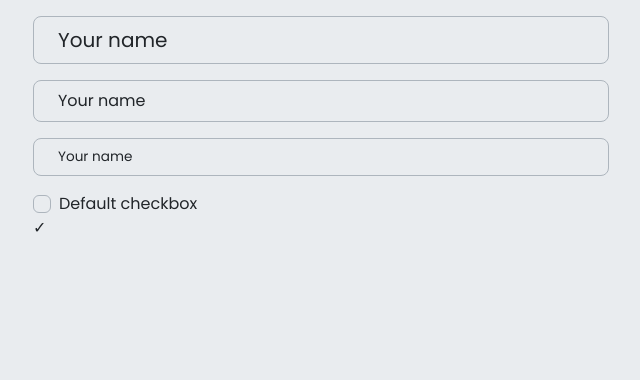
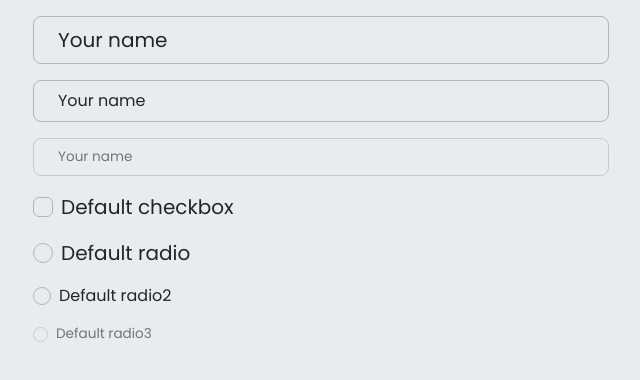
Before and after one commit to DimaProhorenko/Elegance, a website: page dist/index.html in a window 1280 px wide. Shown: the whole page, without its empty margins (31-671 px from the left). Drawn offline with Linux system fonts and the light colour scheme.

Commit message:
radio and checkbox + sizing classes

```diff
--- a/scss/_form.scss
+++ b/scss/_form.scss
@@ -1,3 +1,4 @@
-@use './mixins/form/form__group';
+@use './mixins/form/form-group';
+@use './mixins/form/form-label';
 @use './mixins/form/form-control';
-@use './mixins/form/form_check';
+@use './mixins/form/form-check';
--- a/scss/_vars.scss
+++ b/scss/_vars.scss
@@ -240,3 +240,15 @@ $form-check-checked-bg: var(--#{$prefix}primary);
 $form-check-mark-color: $light;
 $form-check-shadow: $form-control-shadow;
 $form-check-focus-shadow: $form-control-focus-shadow;
+
+$form-check-radio-border-radius: 50%;
+$form-check-radio-bg: var(--#{$prefix}body-bg);
+
+// Sizing
+$form-check-width-sm: f.toRem(15);
+$form-check-height-sm: f.toRem(15);
+$form-check-label-fs-sm: .85rem;
+
+$form-check-width-lg: f.toRem(20);
+$form-check-height-lg: f.toRem(20);
+$form-check-label-fs-lg: 1.25rem;
--- /dev/null
+++ b/scss/mixins/form/_form-check.scss
@@ -0,0 +1,96 @@
+@use '../../vars' as v;
+
+.form__check {
+    display: flex;
+    align-items: center;
+    gap: .5em;
+
+
+    &-input {
+        -webkit-appearance: none;
+        appearance: none;
+        display: inline-block;
+        width: v.$form-check-width;
+        height: v.$form-check-height;
+        position: relative;
+
+
+        background-color: v.$form-check-bg;
+
+        border: v.$form-check-border;
+        border-radius: v.$form-check-border-radius;
+
+        box-shadow: v.$form-check-shadow;
+        transition: box-shadow v.$transition-duration v.$transition-easing;
+
+        &:disabled,
+        &:disabled + label {
+            opacity: .6;
+            pointer-events: none;
+        }
+
+        &[type='radio'] {
+            border-radius: v.$form-check-radio-border-radius;
+        }
+
+        &:focus {
+            box-shadow: v.$form-check-focus-shadow;
+        }
+
+        &::before {
+            content: '';
+            width: 60%;
+            height: 60%;
+            position: absolute;
+            top: 50%;
+            left: 50%;
+            translate: -50% -50%;
+            scale: 0;
+            z-index: 1;
+        }
+
+        &[type='checkbox']::before {
+
+            background-color: v.$form-check-mark-color;
+            transform-origin: bottom left;
+            clip-path: polygon(14% 44%, 0 65%, 50% 100%, 100% 16%, 80% 0%, 43% 62%);
+
+
+        }
+
+        &[type='radio']::before {
+            border-radius: v.$form-check-radio-border-radius;
+            background-color: v.$form-check-radio-bg;
+        }
+
+        &:checked {
+            background-color: v.$form-check-checked-bg;
+
+            &::before {
+                scale: 1;
+            }
+        }
+    }
+
+    // Sizing
+    &--sm {
+        & > input {
+            width: v.$form-check-width-sm;
+            height: v.$form-check-height-sm;
+        }
+
+        & > label {
+            font-size: v.$form-check-label-fs-sm;
+        }
+    }
+    &--lg {
+        & > input {
+            width: v.$form-check-width-lg;
+            height: v.$form-check-height-lg;
+        }
+
+        & > label {
+            font-size: v.$form-check-label-fs-lg;
+        }
+    }
+}
--- a/scss/mixins/form/_form-control.scss
+++ b/scss/mixins/form/_form-control.scss
@@ -19,6 +19,11 @@
     transition-property: box-shadow, border-color;
     transition-duration: v.$transition-duration;
     transition-timing-function: v.$transition-easing;
+
+    &:disabled {
+        opacity: .6;
+        pointer-events: none;
+    }
 
     &:not(:disabled) {
         cursor: pointer;
--- /dev/null
+++ b/scss/mixins/form/_form-label.scss
@@ -0,0 +1,6 @@
+@use '../../vars' as v;
+
+.label {
+    display: block;
+
+}
--- a/scss/mixins/form/_form_check.scss
+++ /dev/null
@@ -1,54 +0,0 @@
-@use '../../vars' as v;
-
-.form__check {
-    display: flex;
-    align-items: center;
-    gap: .5em;
-
-
-    &-input {
-        -webkit-appearance: none;
-        appearance: none;
-        display: inline-block;
-        width: v.$form-check-width;
-        height: v.$form-check-height;
-        position: relative;
-
-
-        background-color: v.$form-check-bg;
-
-        border: v.$form-check-border;
-        border-radius: v.$form-check-border-radius;
-
-        box-shadow: v.$form-check-shadow;
-        transition: box-shadow v.$transition-duration v.$transition-easing;
-
-        &:focus {
-            box-shadow: v.$form-check-focus-shadow;
-        }
-
-        &[type='checkbox']::before {
-            content: '';
-            display: block;
-            width: 60%;
-            height: 60%;
-            background-color: v.$form-check-mark-color;
-            transform-origin: bottom left;
-            clip-path: polygon(14% 44%, 0 65%, 50% 100%, 100% 16%, 80% 0%, 43% 62%);
-            position: absolute;
-            top: 50%;
-            left: 50%;
-            translate: -50% -50%;
-            scale: 0;
-            z-index: 1;
-        }
-
-        &:checked {
-            background-color: v.$form-check-checked-bg;
-
-            &::before {
-                scale: 1;
-            }
-        }
-    }
-}
```
Also changed, not shown: dist/css/elegance.css, dist/index.html, scss/mixins/form/_form-group.scss (added), scss/mixins/form/_form__group.scss (deleted).
